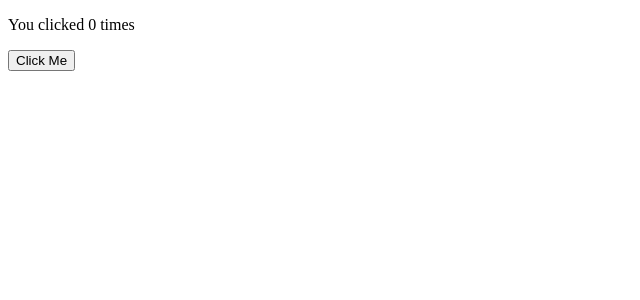
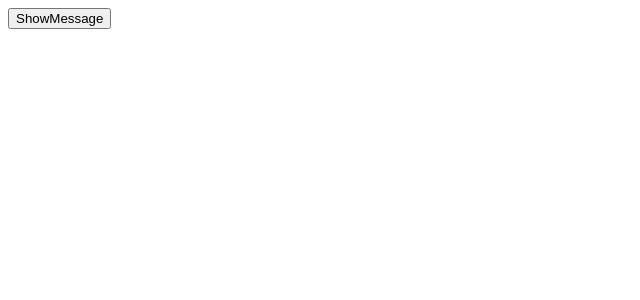
Before and after one commit to Bicir1/CodeWithDugsiiye, a React (Vite) app in the folder REACT/getten-started/: page / in a window 1280 px wide. Shown: the top 300 px of the page, without its empty margins (0-640 px from the left). Built offline with nearby package versions, Linux system fonts and the light colour scheme.

Commit message:
commited

```diff
--- a/REACT/getten-started/src/App.jsx
+++ b/REACT/getten-started/src/App.jsx
@@ -1,15 +1,14 @@
-import React, { useState } from 'react';
+import { useState } from "react";
 
 const App = () => {
-    const [count, setCount] = useState(0);
-    const increment =()=>{
-        setCount(count +1)
-        console.log(count)
+    const [isVisible , setisVisible] = useState(false);
+    const toggle =() => {
+        setisVisible(!isVisible)
     }
     return (
         <div>
-            <p>You clicked {count} times</p>
-            <button onClick={increment}>Click Me</button>
+            <button onClick={toggle}>{isVisible ? "Hide" : "Show"}Message</button>
+            {isVisible && <p>This is message</p>}
         </div>
     );
 };
```
